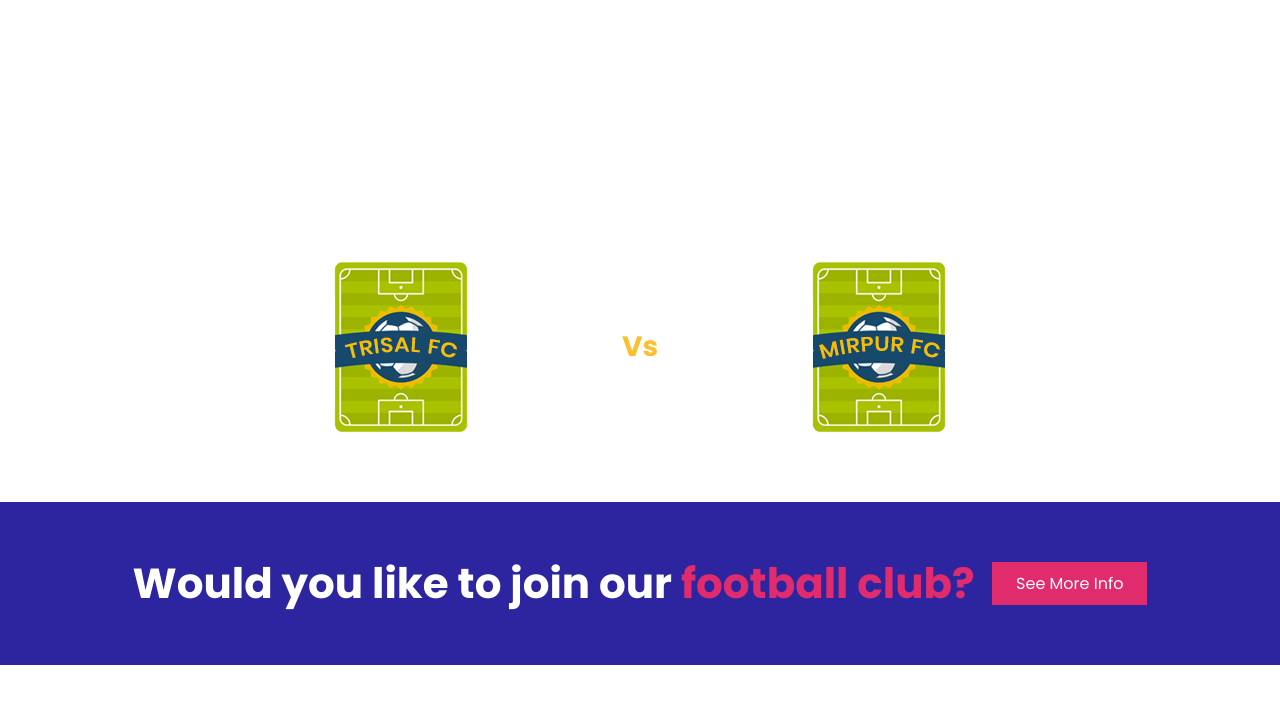
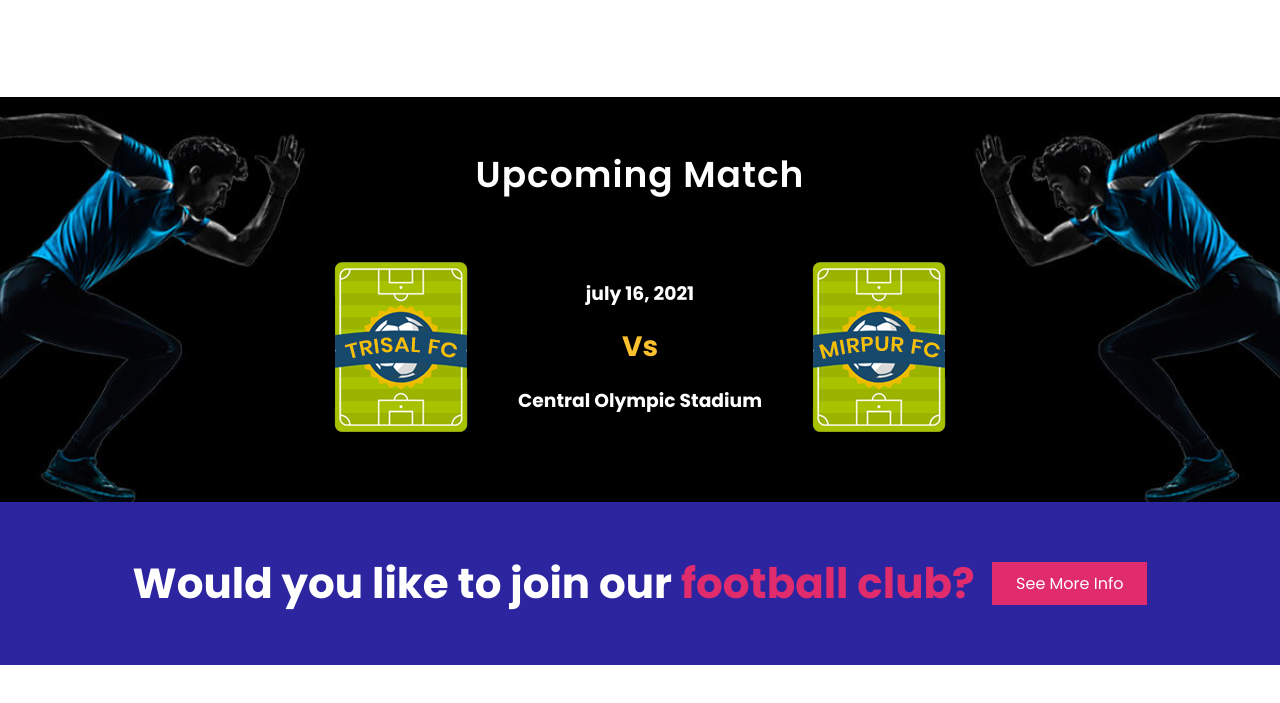
Before and after one commit to learnwithkawsar721/football-responsive, a plain HTML site: page index.html in a window 1280 px wide. Shown: the part 3255-3958 px from the top of the page. Drawn offline with Linux system fonts and the light colour scheme; the site is published under a folder, as on GitHub Pages, so addresses that start at the root find nothing.

Commit message:
background img

```diff
--- a/assets/css/style.css
+++ b/assets/css/style.css
@@ -210,7 +210,8 @@ h2 {
 .upcoming-area {
   width: 100%;
   height: 100%;
-  background: url(/assets/images/upcoming.jpg) center top no-repeat;
+  background-position: center top;
+  background-repeat: no-repeat;
   background-size: cover;
   padding: 50px 0;
 }
--- a/index.html
+++ b/index.html
@@ -5,6 +5,7 @@
     <meta charset="UTF-8">
     <meta http-equiv="X-UA-Compatible" content="IE=edge">
     <meta name="viewport" content="width=device-width, initial-scale=1.0">
+    <link rel="shortcut icon" href="./assets/images/messi.png" type="image/x-icon">
     <!-- Site Title -->
     <title>Football</title>
     <!-- FontAwesome -->
@@ -251,7 +252,7 @@
     </main>
     <!-- Main Area Code End -->
     <!-- Upcoming Area Start -->
-    <section class="upcoming-area">
+    <section class="upcoming-area" style="background-image: url(./assets/images/upcoming.jpg);">
         <div class="upcoming-details">
             <h1 class="upcoming-title">
                 Upcoming Match
```
